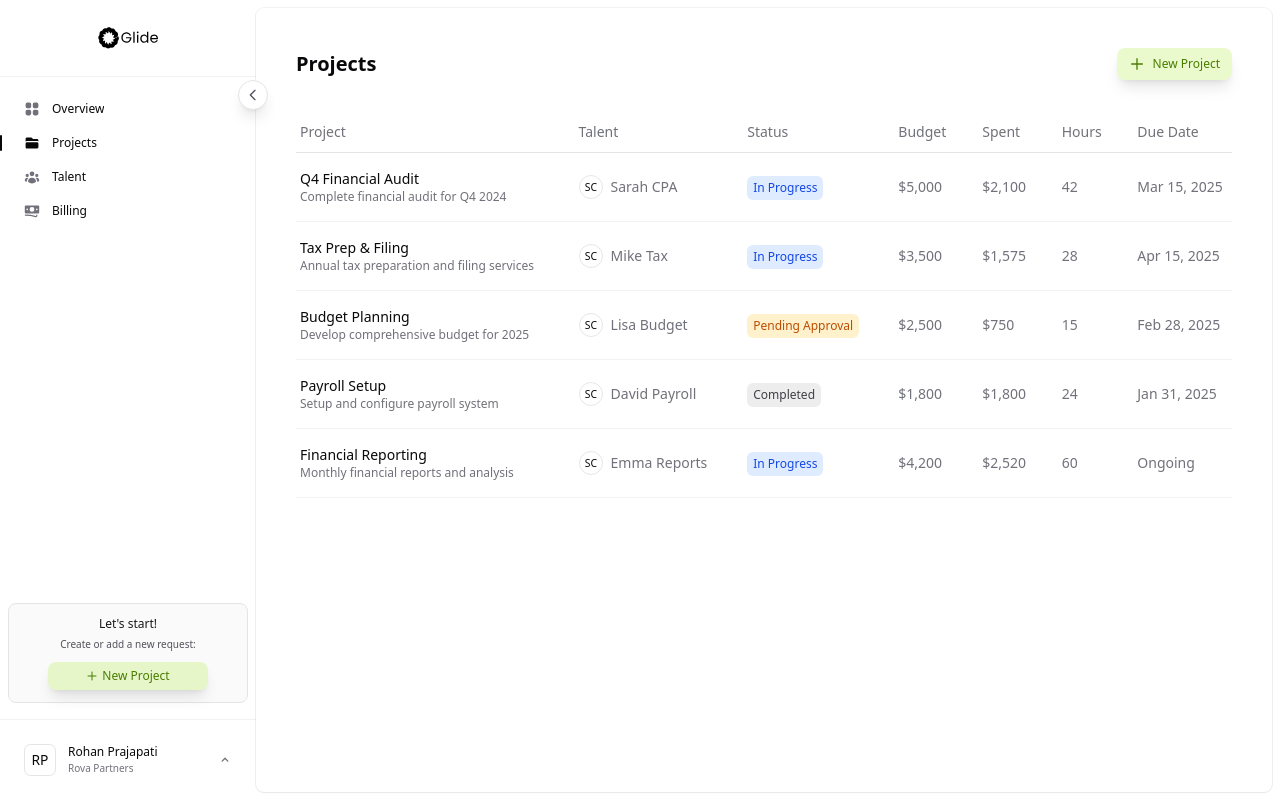
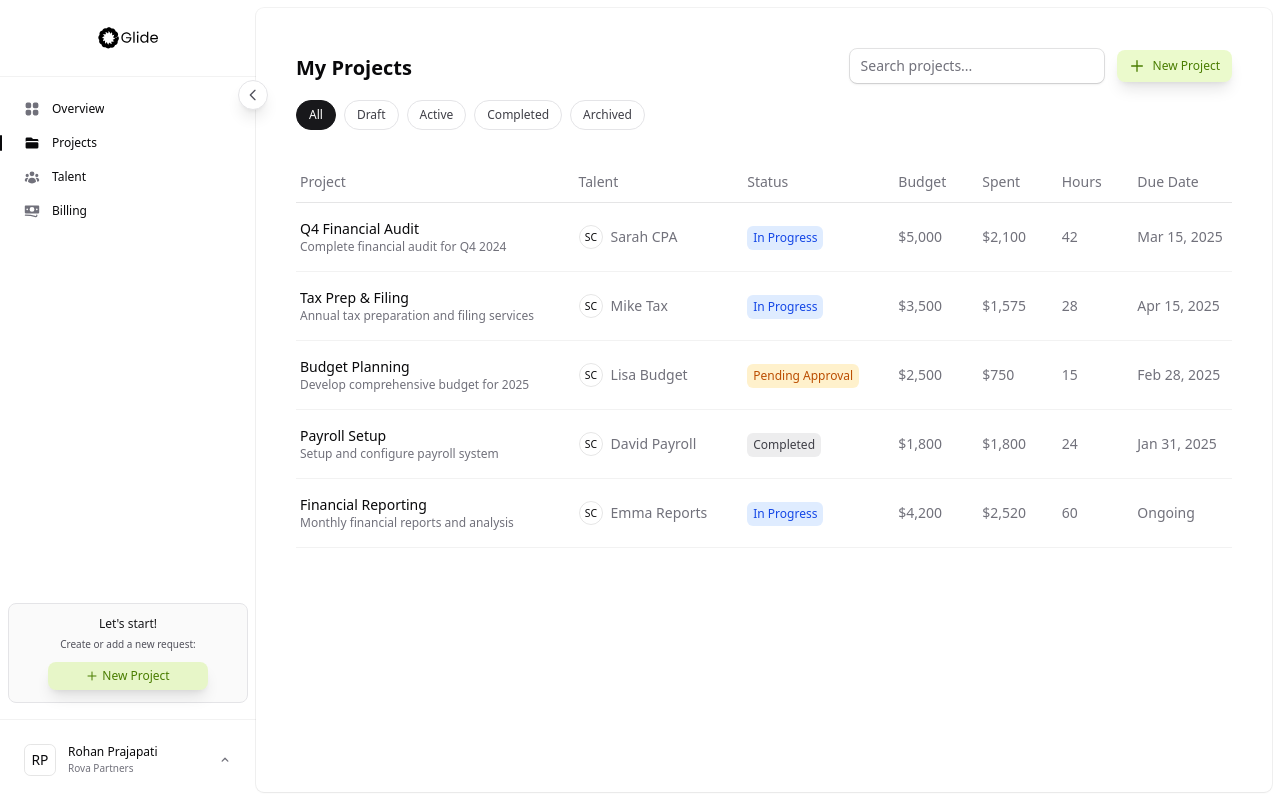
Before and after one commit to aryanvc/Glide-Front-End, a Next.js app in the folder glide-frontend/: page /accounting-dashboard/projects in a window 1280 px wide. Built offline with nearby package versions, Linux system fonts and the light colour scheme; a web font is replaced by a local one.

Commit message:
feat(projects): add search input and filter pills (All/Draft/Active/Completed/Archived)

```diff
--- a/glide-frontend/src/app/(app)/accounting-dashboard/projects/page.jsx
+++ b/glide-frontend/src/app/(app)/accounting-dashboard/projects/page.jsx
@@ -6,6 +6,7 @@ import { Badge } from '@/components/badge'
 import { Button } from '@/components/button'
 import { Heading, Subheading } from '@/components/heading'
 import { Table, TableBody, TableCell, TableHead, TableHeader, TableRow } from '@/components/table'
+import { Input } from '@/components/input'
 
 const initialProjects = [
   {
@@ -72,6 +73,8 @@ const initialProjects = [
 
 export default function ProjectsPage() {
   const [projects, setProjects] = useState(initialProjects)
+  const [search, setSearch] = useState('')
+  const [filter, setFilter] = useState('All') // All | Draft | Active | Completed | Archived
 
   useEffect(() => {
     // Check if there's a new project in localStorage
@@ -83,10 +86,32 @@ export default function ProjectsPage() {
     }
   }, [])
 
+  const normalizedStatusToFilter = (status) => {
+    if (status === 'Completed') return 'Completed'
+    if (status === 'In Progress' || status === 'Pending Approval' || status === 'Ongoing') return 'Active'
+    return 'All'
+  }
+
+  const filteredProjects = projects.filter((p) => {
+    const matchesSearch = [p.id, p.name, p.description, p.talent]
+      .join(' ')?.toLowerCase().includes(search.toLowerCase())
+    const category = normalizedStatusToFilter(p.status)
+    const matchesFilter = filter === 'All' ? true : category === filter
+    return matchesSearch && matchesFilter
+  })
+
   return (
     <>
-      <div className="flex items-end justify-between">
-        <Heading className="text-xl">Projects</Heading>
+      <div className="flex items-end justify-between gap-4">
+        <Heading className="text-xl">My Projects</Heading>
+        <div className="flex items-center gap-3 ml-auto">
+          <div className="w-64 hidden sm:block">
+            <Input
+              placeholder="Search projects..."
+              value={search}
+              onChange={(e) => setSearch(e.target.value)}
+            />
+          </div>
           <a
             href="/projects/new"
             className="transition-all duration-200 hover:scale-105 active:scale-95 shadow-lg hover:shadow-xl text-xs/4 py-2 px-3 rounded-lg border-0 flex items-center gap-2 font-medium bg-lime-400/20 text-lime-700 dark:bg-lime-400/10 dark:text-lime-300"
@@ -96,6 +121,25 @@ export default function ProjectsPage() {
             </svg>
             New Project
           </a>
+        </div>
+      </div>
+
+      <div className="mt-4 flex flex-wrap items-center gap-2">
+        {['All', 'Draft', 'Active', 'Completed', 'Archived'].map((label) => (
+          <button
+            key={label}
+            onClick={() => setFilter(label)}
+            className={[
+              'px-3 py-1.5 text-xs rounded-full border transition',
+              filter === label
+                ? 'bg-zinc-900 text-white border-zinc-900 dark:bg-white dark:text-zinc-900 dark:border-white'
+                : 'bg-white text-zinc-700 border-zinc-200 hover:bg-zinc-50 dark:bg-zinc-800 dark:text-zinc-200 dark:border-zinc-700 dark:hover:bg-zinc-700',
+            ].join(' ')}
+            aria-pressed={filter === label}
+          >
+            {label}
+          </button>
+        ))}
       </div>
 
       <Table className="mt-8 [--gutter:--spacing(6)] lg:[--gutter:--spacing(10)]">
@@ -111,7 +155,7 @@ export default function ProjectsPage() {
           </TableRow>
         </TableHead>
         <TableBody>
-          {projects.map((project) => (
+          {filteredProjects.map((project) => (
             <TableRow key={project.id} href={`/accounting-dashboard/projects/${project.id}`}>
               <TableCell>
                 <div>
```
Lines whose indentation alone changed are shown as unchanged.
